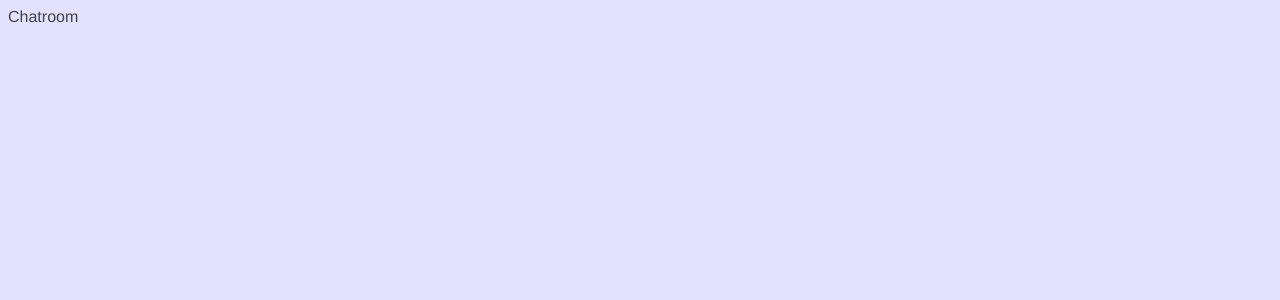
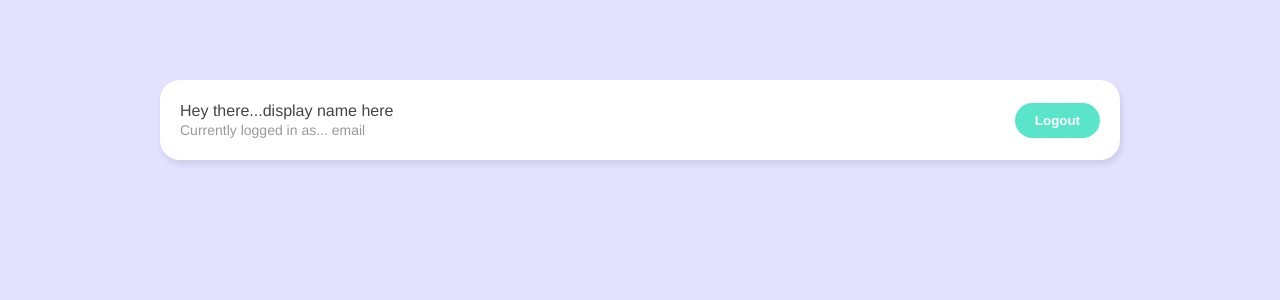
Before and after one commit to vamuigua/ReeChat, a Vue app: page /chatroom in a window 1280 px wide. Shown: the top 300 px of the page. Built offline with nearby package versions, Linux system fonts and the light colour scheme.

Commit message:
update(Navbar): added navbar to chatroom

```diff
--- /dev/null
+++ b/src/components/Navbar.vue
@@ -0,0 +1,34 @@
+<template>
+	<nav>
+		<div>
+			<p>Hey there...display name here</p>
+			<p class="email">Currently logged in as... email</p>
+		</div>
+		<button>Logout</button>
+	</nav>
+</template>
+
+<script>
+export default {};
+</script>
+
+<style>
+nav {
+	padding: 20px;
+	/* border-bottom: 1px solid #eee; */
+	display: flex;
+	justify-content: space-between;
+	align-items: center;
+}
+
+nav p {
+	margin: 2px auto;
+	font-size: 16px;
+	color: #444;
+}
+
+nav p.email {
+	font-size: 14px;
+	color: #999;
+}
+</style>
--- a/src/views/Chatroom.vue
+++ b/src/views/Chatroom.vue
@@ -1,9 +1,14 @@
 <template>
-	Chatroom
+	<div class="container">
+		<Navbar />
+	</div>
 </template>
 
 <script>
-export default {};
+import Navbar from "../components/Navbar";
+export default {
+	components: { Navbar },
+};
 </script>
 
 <style></style>
```
